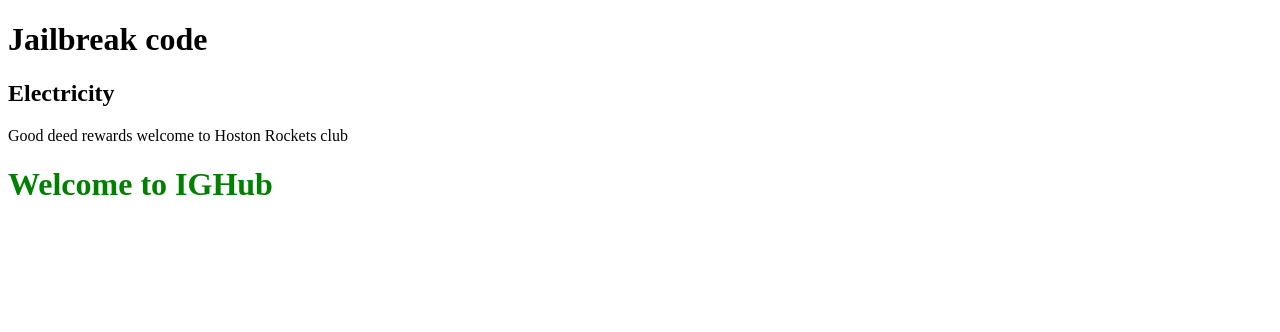
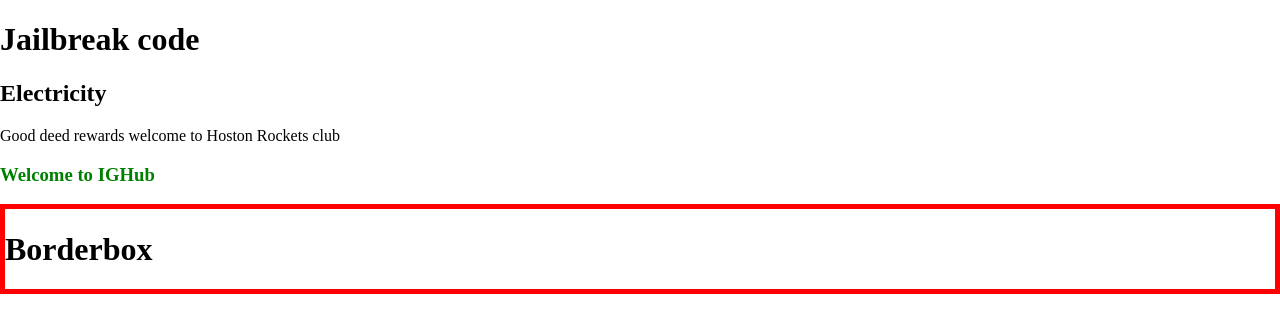
Before and after one commit to villakings/gitdemo, a plain HTML site: page index.html in a window 1280 px wide. Drawn offline with Linux system fonts and the light colour scheme.

Commit message:
borderbox

```diff
--- a/index.html
+++ b/index.html
@@ -6,6 +6,14 @@
     <meta name="viewport" content="width=device-width, initial-scale=1.0" />
     <title>Document</title>
     <!-- <title>My git example</title> -->
+    <style>
+      body{
+        margin:0
+      }
+      #borderbox{
+        border :5px solid red;
+    </style>
+
   </head>
 
   <body>
@@ -13,6 +21,10 @@
     <h2>Electricity</h2>
     <a href="http://" target="_blank" rel="noopener noreferrer"></a>
     Good deed rewards welcome to Hoston Rockets club
-    <h1 style="color: green">Welcome to IGHub</h1>
+    <h3 style="color: green">Welcome to IGHub</h3>
   </body>
+  <div id="borderbox">
+    <h1>Borderbox</h1>
+  </div>
+</div>
 </html>
```
